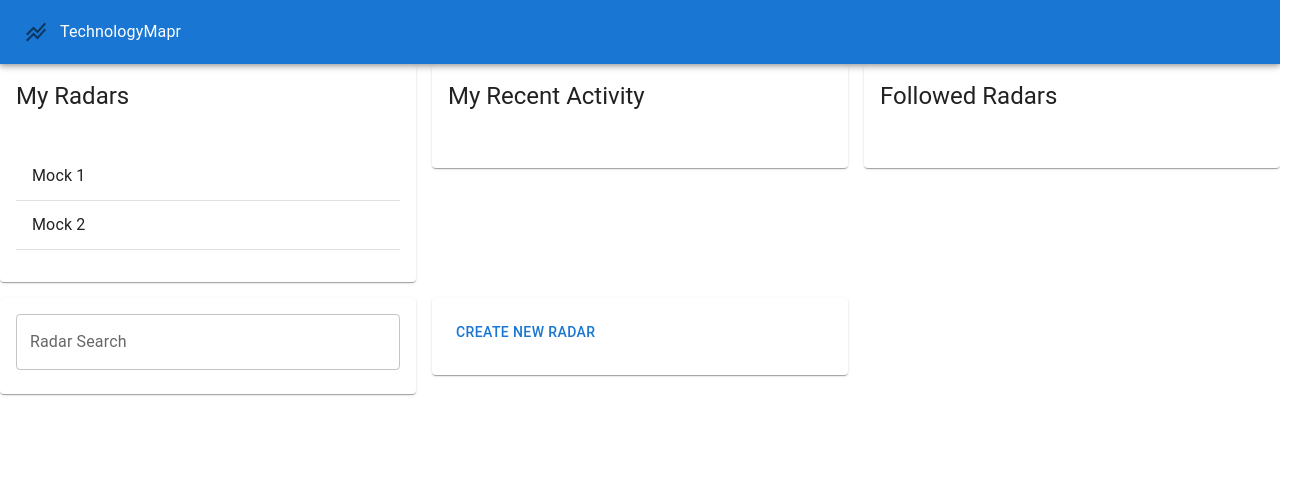
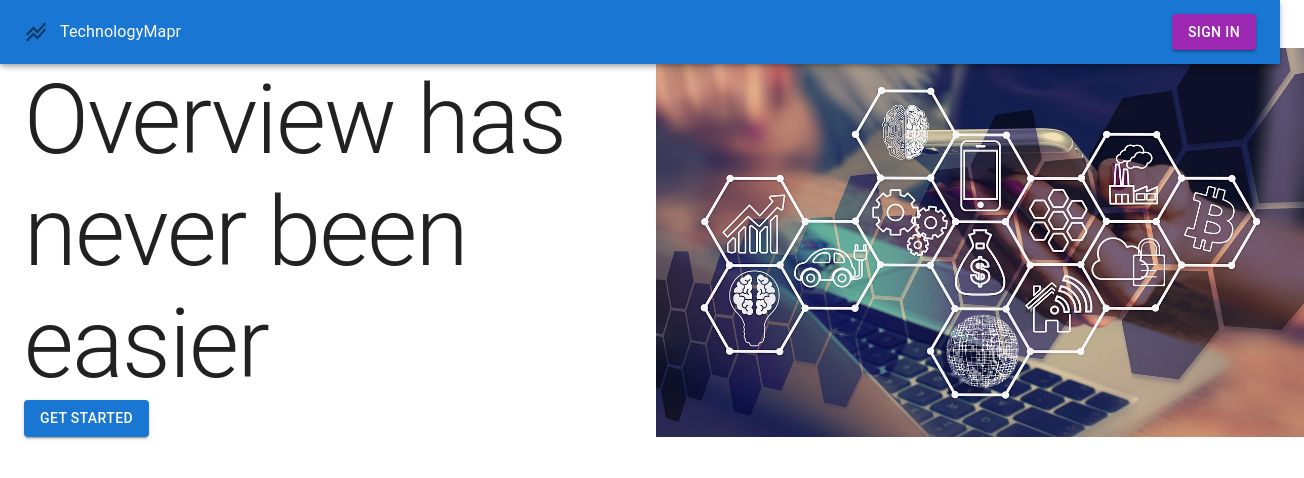
Before and after one commit to westwest/techmapr, a React (Vite) app: page / in a window 1280 px wide. Shown: the top 478 px of the page, 1304 px wide, since content can reach past the window. Built offline with nearby package versions, Linux system fonts and the light colour scheme; no server answers.

Commit message:
Rudimentary IAM using GoogleAuth

```diff
--- a/src/App.jsx
+++ b/src/App.jsx
@@ -1,9 +1,23 @@
 import { StackedLineChart } from "@mui/icons-material"
-import { AppBar, CssBaseline, IconButton, Paper, ThemeProvider, Toolbar, Typography } from "@mui/material"
+import { AppBar, CssBaseline, IconButton, ThemeProvider, Toolbar, Typography } from "@mui/material"
 import { createBrowserRouter, RouterProvider } from "react-router-dom"
-import ROUTES from "src/configuration/routes"
 import { createAppTheme } from "src/configuration/theme"
 import { RadarStore } from "src/shared/RadarStore"
+import FirebaseProvider, { useFirebase } from "./shared/FirebaseProvider"
+import { getUserRoutes } from "./features/IAM/iamService"
+import UserWidget from "./features/IAM/UserWidget"
+
+
+const Router = ({children}) => {
+  const {user} = useFirebase()
+  const routes = getUserRoutes(user)
+
+  return (
+    <RouterProvider router={createBrowserRouter(routes)}>
+      {children}
+    </RouterProvider>
+  )
+}
 
 const Header = () => (
   <AppBar position="sticky" sx={{ zIndex: theme => theme.zIndex.drawer + 1}}>
@@ -15,19 +29,23 @@ const Header = () => (
         >
           <StackedLineChart />
         </IconButton>
-        <Typography varaint="h6" noWrap>TechnologyMapr</Typography>
+        <Typography varaint="h6" noWrap sx={{flexGrow: 1}}>TechnologyMapr</Typography>
+        <UserWidget />
       </Toolbar>
     </AppBar>
 )
 
-const App = () => {
+const App = ({firebase}) => {
+
   return (
     <ThemeProvider theme={createAppTheme()}>
       <CssBaseline />
-      <RadarStore>
-        <Header />
-        <RouterProvider router={createBrowserRouter(ROUTES)} />
-      </RadarStore>
+      <FirebaseProvider firebaseApp={firebase}>
+        <RadarStore>
+          <Header />
+          <Router />
+        </RadarStore>
+      </FirebaseProvider>
     </ThemeProvider>
   )
 }
--- a/src/configuration/firebase.js
+++ b/src/configuration/firebase.js
@@ -1,7 +1,4 @@
-import { initializeApp } from "firebase/app";
-// import { getAnalytics } from "firebase/analytics";
-
-const FIREBASE_CONFIG = {
+export const FIREBASE_CONFIG = {
   apiKey: import.meta.env.VITE_FIREBASE_API_KEY,
   authDomain: "techmapr.firebaseapp.com",
   projectId: "techmapr",
@@ -10,8 +7,3 @@ const FIREBASE_CONFIG = {
   appId: import.meta.env.VITE_FIREBASE_APP_ID,
   measurementId: "G-T6F47FXVZ2"
 };
-
-// Initialize Firebase
-const app = initializeApp(firebaseConfig);
-// Let's wait with this one for now
-// const analytics = getAnalytics(app);
--- /dev/null
+++ b/src/configuration/modules.jsx
@@ -0,0 +1,16 @@
+import Dashboard from 'src/features/Dashboard/Dashboard'
+import Editor from 'src/features/Editor/Editor'
+import IAM from 'src/features/IAM/IAM'
+import Presenter from 'src/features/Presenter/Presenter'
+
+const notFound = {
+    path: "*", element: <h1>Not Found</h1>
+}
+
+export const APP_MODULES = [
+    {module: Dashboard, namespace: "/"},
+    {module: Editor, namespace: "/radar"},
+    {module: Presenter, namespace: "/view"},
+    {module: IAM, namespace: "/auth"},
+    {module: () => [notFound], namespace: ""}
+]
--- a/src/configuration/routes.jsx
+++ /dev/null
@@ -1,16 +0,0 @@
-import Dashboard from 'src/features/Dashboard/Dashboard'
-import Editor from 'src/features/Editor/Editor'
-import Presenter from 'src/features/Presenter/Presenter'
-
-const notFound = {
-    path: "*", element: <h1>Not Found</h1>
-}
-
-const ROUTES = [
-    ...Dashboard("/"),
-    ...Editor("/radar"),
-    ...Presenter("/view"),
-    notFound
-]
-
-export default ROUTES
--- a/src/features/Dashboard/Dashboard.jsx
+++ b/src/features/Dashboard/Dashboard.jsx
@@ -60,8 +60,8 @@ const Dashboard = () => (
     </Grid>
 )
 
-const createRoutes = namespace => [
+const createRoutes = (namespace, iam) => iam ? [
     {path: namespace, element: <Dashboard />}
-]
+] : []
 
 export default createRoutes
--- a/src/features/Editor/Editor.jsx
+++ b/src/features/Editor/Editor.jsx
@@ -71,7 +71,7 @@ const Editor = () => {
     )
 }
 
-const createRoutes = namespace => [
+const createRoutes = (namespace, iam) => iam ? [
     {
         path: namespace,
         element: <Outlet />,
@@ -88,6 +88,6 @@ const createRoutes = namespace => [
             },
         ]
     },
-]
+] : []
 
 export default createRoutes
--- /dev/null
+++ b/src/features/IAM/IAM.jsx
@@ -0,0 +1,31 @@
+import { Button, Grid, Typography } from "@mui/material";
+import { appSignIn } from "./iamService";
+import { useFirebase } from "src/shared/FirebaseProvider";
+
+const ExternalFront = () => {
+    const {auth} = useFirebase()
+
+    return (
+        <Grid container spacing={2} justifyContent="center" sx={{marginX: t => t.spacing(1)}}>
+            <Grid item xs={6}>
+                <Typography variant="h1">Overview has never been easier</Typography>
+                <Button onClick={() => appSignIn(auth)} variant="contained">Get Started</Button>
+            </Grid>
+            <Grid
+                item
+                sx={{
+                    backgroundImage: "url('/mapping_illustration.jpeg')",
+                    backgroundPosition: "center",
+                    backgroundSize: "cover",
+                }}
+                xs={6}
+            />
+        </Grid>
+    )
+}
+
+const createRoutes = (_, iam) => !iam ? [
+    {path: "", element: <ExternalFront />}
+] : []
+
+export default createRoutes
--- /dev/null
+++ b/src/features/IAM/UserWidget.jsx
@@ -0,0 +1,22 @@
+import { Button } from "@mui/material"
+import { appSignIn, appSignOut } from "./iamService"
+import { useFirebase, withFirebase } from "src/shared/FirebaseProvider"
+
+const UserWidget = () => {
+    const {auth, user} = useFirebase()
+
+    return user ? (
+        <Button
+            onClick={() => appSignOut(auth)}
+            color="secondary"
+        >
+            Sign Out
+        </Button>
+    ) : (
+        <Button onClick={() => appSignIn(auth)} variant="contained" color="secondary">
+            Sign In
+        </Button>
+    )
+}
+
+export default withFirebase(UserWidget)
--- /dev/null
+++ b/src/features/IAM/iamService.js
@@ -0,0 +1,11 @@
+import { signInWithRedirect, signOut } from "firebase/auth"
+import {APP_MODULES} from "src/configuration/modules"
+
+export const appSignIn = async auth => signInWithRedirect(auth.authInstance, auth.googleProvider)
+
+export const appSignOut = async auth => signOut(auth.authInstance)
+
+//For now, settle with checking if user is logged in
+//Otherwise just provide a login route
+export const getUserRoutes = (currentUser) =>
+    APP_MODULES.flatMap(m => m.module(m.namespace, currentUser))
--- a/src/features/Presenter/Presenter.jsx
+++ b/src/features/Presenter/Presenter.jsx
@@ -4,8 +4,8 @@ const Presenter = () => (
     <Typography variant="h2">Presenter</Typography>
 )
 
-const createRoutes = namespace => [
+const createRoutes = (namespace, iam) => iam ? [
     {path: namespace, element: <Presenter />}
-]
+] : []
 
 export default createRoutes
--- a/src/main.jsx
+++ b/src/main.jsx
@@ -1,9 +1,13 @@
 import React from 'react'
 import ReactDOM from 'react-dom/client'
 import App from './App'
+import { initFirebase } from './shared/FirebaseProvider'
+(async () => {
+  const firebase = await initFirebase()
 
-ReactDOM.createRoot(document.getElementById('root')).render(
-  <React.StrictMode>
-    <App />
-  </React.StrictMode>,
-)
+  ReactDOM.createRoot(document.getElementById('root')).render(
+    <React.StrictMode>
+      <App firebase={firebase}/>
+    </React.StrictMode>,
+  )
+})()
--- /dev/null
+++ b/src/shared/FirebaseProvider.jsx
@@ -0,0 +1,41 @@
+import { createContext, useContext, useEffect, useState } from "react";
+import { initializeApp } from "firebase/app";
+import { GoogleAuthProvider, getAuth, onAuthStateChanged } from "firebase/auth";
+import { FIREBASE_CONFIG } from "src/configuration/firebase";
+
+export const initFirebase = async () => {
+    const app = await initializeApp(FIREBASE_CONFIG);
+}
+
+const firebaseContext = createContext({})
+
+export const useFirebase = () => useContext(firebaseContext)
+
+export const withFirebase = (Component) => {
+    const newComponent = (props) => (
+        <firebaseContext.Consumer>
+            {(firebase) => <Component {...props} firebase={firebase} />}
+        </firebaseContext.Consumer>
+    )
+    newComponent.displayName = Component.displayName ?? Component.name
+    return newComponent
+}
+
+const FirebaseProvider = ({children, firebaseApp}) => {
+    const auth = getAuth(firebaseApp)
+    const [values, setValues] = useState({
+        auth: {authInstance: auth, googleProvider: new GoogleAuthProvider(auth)}
+    })
+
+    useEffect(() => {
+        onAuthStateChanged(auth, user => setValues({...values, user: user}))
+    }, [auth])
+
+    return (
+        <firebaseContext.Provider value={values}>
+            {children}
+        </firebaseContext.Provider>
+    )
+}
+
+export default FirebaseProvider
```
Also changed, not shown: public/mapping_illustration.jpeg (added).
